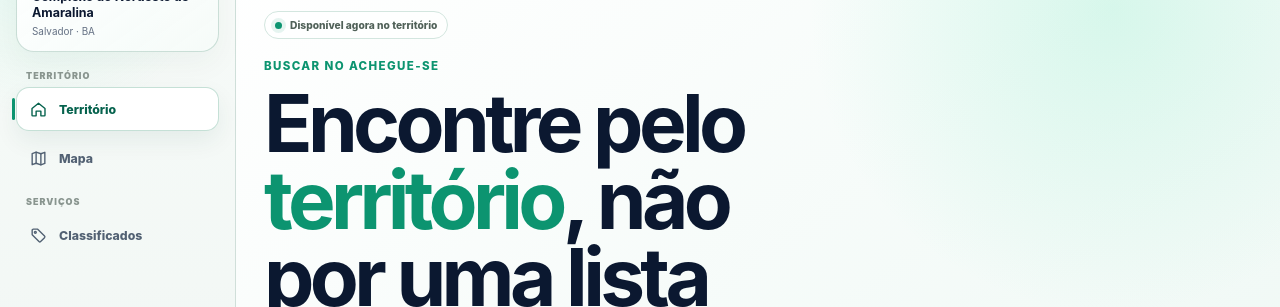
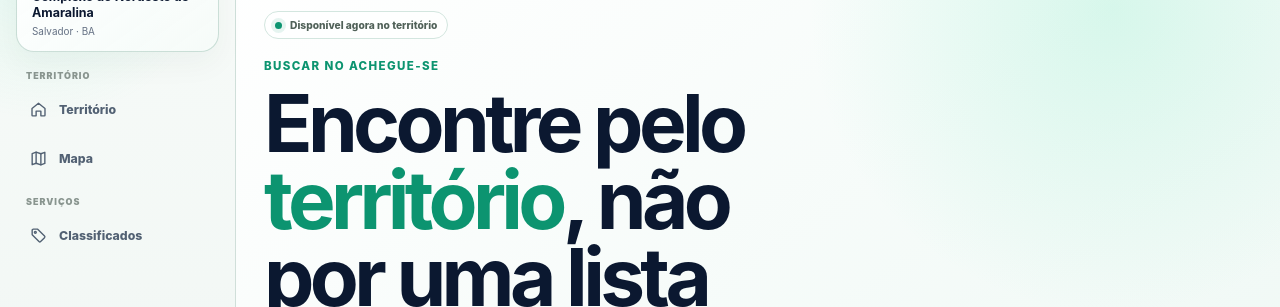
Before and after one commit to washingtonmsdj/teste-acheguese, a Next.js app: page /buscar in a window 1280 px wide. Shown: the part 121-428 px from the top of the page. Built offline with nearby package versions, Linux system fonts and the light colour scheme.

Commit message:
frontend: keep sidebar state aligned with route

```diff
--- a/src/shared/layout/territory-app-shell.tsx
+++ b/src/shared/layout/territory-app-shell.tsx
@@ -3,12 +3,9 @@ import { territoryReleaseScope } from '@/config/territory-release-scope';
 import Link from 'next/link';
 import { Brand } from '@/shared/ui/brand';
 import { MobileTabbar } from '@/shared/layout/mobile-tabbar';
+import { TerritorySidebarNav } from '@/shared/layout/territory-sidebar-nav';
 import { NavigationIcon } from '@/shared/navigation/navigation-icon';
-import {
-  activeTerritoryNavigationBySection,
-  type TerritoryNavigationId,
-  type TerritoryNavigationSection,
-} from '@/shared/navigation/territory-navigation';
+import type { TerritoryNavigationId } from '@/shared/navigation/territory-navigation';
 import styles from './territory-app-shell.module.css';
 
 type TerritoryAppShellProps = {
@@ -28,15 +25,6 @@ export function TerritoryAppShell({
   contextRail,
   immersive = false,
 }: TerritoryAppShellProps) {
-  const navigationGroups: Array<{
-    id: TerritoryNavigationSection;
-    label: string;
-  }> = [
-    { id: 'territory', label: 'Território' },
-    { id: 'local-life', label: 'Agora no bairro' },
-    { id: 'services', label: 'Serviços' },
-  ];
-
   return (
     <div
       className={[
@@ -64,45 +52,7 @@ export function TerritoryAppShell({
           </small>
         </Link>
 
-        <nav
-          className={styles.sidebarNav}
-          aria-label="Navegação territorial"
-        >
-          {navigationGroups.map((group) => {
-            const items = activeTerritoryNavigationBySection(
-              group.id,
-            );
-
-            if (!items.length) return null;
-
-            return (
-              <div className={styles.navGroup} key={group.id}>
-                <span className={styles.navGroupLabel}>
-                  {group.label}
-                </span>
-                <div className={styles.navGroupItems}>
-                  {items.map((item) => {
-                    const active = item.id === activeId;
-
-                    return (
-                      <Link
-                        href={item.href}
-                        key={item.id}
-                        className={
-                          active ? styles.navActive : undefined
-                        }
-                        aria-current={active ? 'page' : undefined}
-                      >
-                        <NavigationIcon name={item.icon} />
-                        <span>{item.label}</span>
-                      </Link>
-                    );
-                  })}
-                </div>
-              </div>
-            );
-          })}
-        </nav>
+        <TerritorySidebarNav fallbackActiveId={activeId} />
 
         <div className={styles.sidebarUtility}>
           <Link href="/buscar">
```
